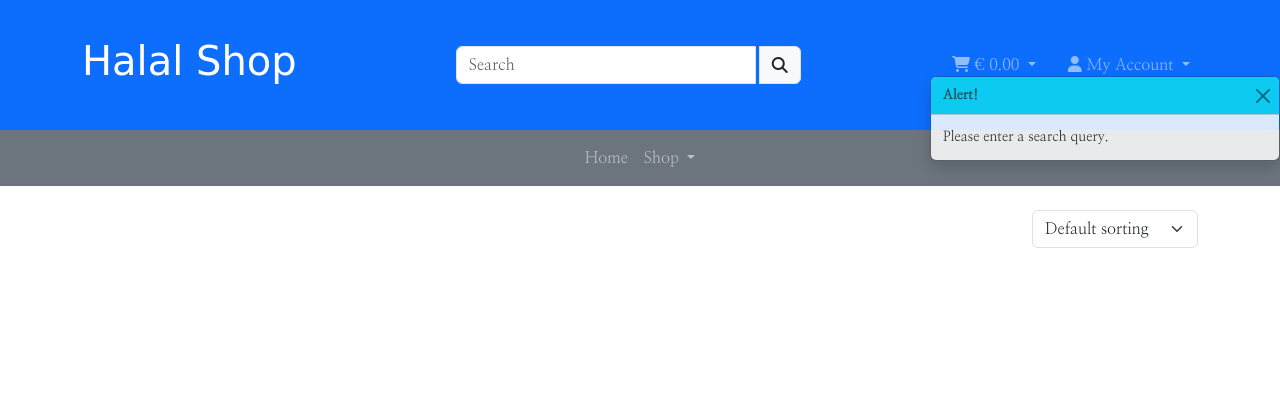
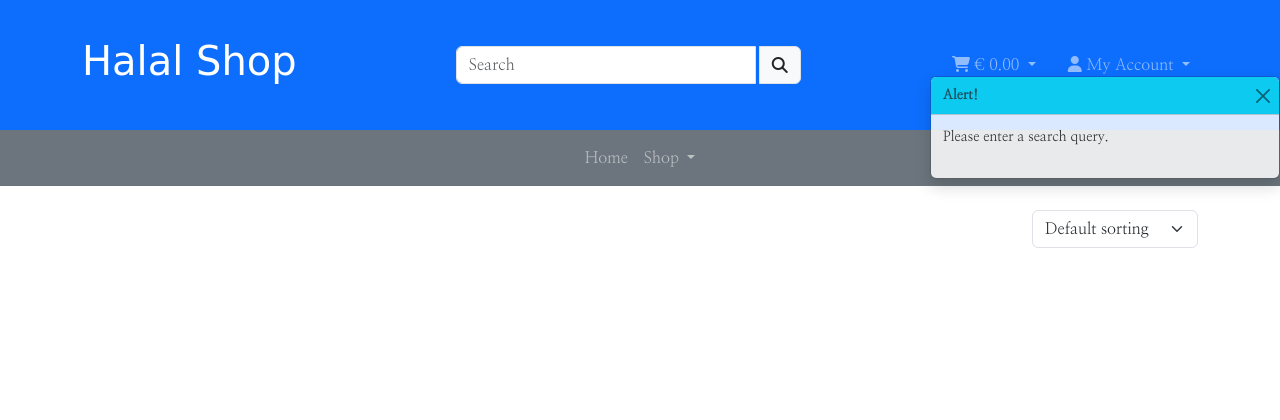
Before and after one commit to AmeenNoor/halal-shop, a Django app: page /products/ in a window 1280 px wide. Shown: the top 420 px of the page. Run offline with Django 3.2, Linux system fonts and the light colour scheme; data that the repository does not hold is empty; some libraries are stand-ins or nearby versions; some web fonts are replaced.

```diff
--- a/static/css/base.css
+++ b/static/css/base.css
@@ -72,7 +72,7 @@ body {
 }
 
 .toast-body {
-    height: 45px;
+    height: 63px !important;
 }
 
 /*----------------------------------------------------------------------------*/
```
Also changed, not shown: README.md.
